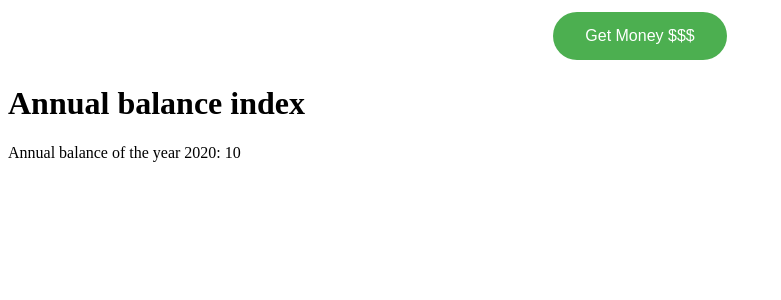
After one commit to DrOeter/vereinsverwaltung, a Symfony app: template templates/annual_balance/index.html.twig in a window 1280 px wide. The commit adds this page. Shown: the top 300 px of the page, without its empty margins (0-781 px from the left). Run offline with Twig, Linux system fonts and the light colour scheme; the template is opened without the code that fills it: most values are stand-ins (such as "Sample title", 1, 10 or a date in 2020); some libraries are stand-ins or nearby versions.

Commit message:
modified:   config/packages/twig.yaml 	new file:   public/mrkrabs/mrkrabs.png 	new file:   src/Controller/AnnualBalanceController.php 	modified:   src/Form/AccountType.php 	modified:   src/Repository/AccountActivityRepository.php 	modified:   src/Service/AccountingSimulationService.php 	modified:   templates/account/index.html.twig 	new file:   templates/annual_balance/index.html.twig 	modified:   templates/base.html.twig

```diff
--- a/templates/account/index.html.twig
+++ b/templates/account/index.html.twig
@@ -13,6 +13,7 @@
                 <th>AccountHolderName</th>
                 <th>AccountType</th>
                 <th>StatusOfAccount</th>
+                <th>User</th>
                 <th>actions</th>
             </tr>
         </thead>
@@ -24,6 +25,7 @@
                 <td>{{ account.accountHolderName }}</td>
                 <td>{{ account.accountType }}</td>
                 <td>{{ account.statusOfAccount }}</td>
+                <td>{{ account.user.userName }}</td>
                 <td>
                     <a href="{{ path('app_account_show', {'id': account.id}) }}">show</a>
                     <a href="{{ path('app_account_edit', {'id': account.id}) }}">edit</a>
--- /dev/null
+++ b/templates/annual_balance/index.html.twig
@@ -0,0 +1,11 @@
+{% extends 'base.html.twig' %}
+
+{% block title %}AccountActivity index{% endblock %}
+
+{% block body %}
+    <h1>Annual balance index</h1>
+
+    <div>
+        Annual balance of the year {{ year }}: {{ annualBalance }}
+    </div>
+{% endblock %}
--- a/templates/base.html.twig
+++ b/templates/base.html.twig
@@ -9,11 +9,106 @@
             {{ encore_entry_link_tags('app') }}
         {% endblock %}
 
+        <style>
+            .center {
+                display: flex;
+                justify-content: center;
+                align-items: center;
+                /* height: 100vh; */
+            }
+            .button {
+                background-color: #4CAF50; /* Green */
+                border: none;
+                color: white;
+                padding: 15px 32px;
+                text-align: center;
+                text-decoration: none;
+                display: inline-block;
+                font-size: 16px;
+                margin: 4px 2px;
+                cursor: pointer;
+                border-radius: 25px;
+            }
+
+            .notification {
+                position: fixed;
+                bottom: 20px;
+                right: 20px;
+                background-color: #f1f1f1;
+                border: 1px solid #ccc;
+                border-radius: 5px;
+                padding: 10px;
+                z-index: 1;
+            }
+
+            .notification img {
+                max-width: 500px;
+                max-height: 500px;
+                margin-right: 10px;
+            }
+
+            .close-button {
+                position: absolute;
+                top: 5px;
+                right: 10px;
+                color: #aaa;
+                font-size: 20px;
+                font-weight: bold;
+                cursor: pointer;
+            }
+        </style>
+
         {% block javascripts %}
             {{ encore_entry_script_tags('app') }}
         {% endblock %}
     </head>
     <body>
-        {% block body %}{% endblock %}
+        <div id="myNotification" class="notification" style="display: none;">
+            <img src="http://127.0.0.1:8000/mrkrabs/mrkrabs.png" alt="Notification Image">
+            <p>Success</p>
+            <span class="close-button" onclick="closeNotification()">&times;</span>
+        </div>
+        <div class="center">
+		    <button id="getMoneyButton" class="button">Get Money $$$</button>
+	    </div>
+        {% block body %}
+
+        {% endblock %}
+        <script>
+            const getMoneyButton = document.getElementById("getMoneyButton");
+
+async function fetchData(url) {
+  const response = await fetch(url);
+  const data = await response.json();
+  return data;
+}
+            // Attach an event listener to the button
+            getMoneyButton.addEventListener("click", function() {
+                //
+                fetchData("{{ path('app_annual_balance_get_money') }}")
+                    .then(data => {
+                        console.log(data);
+                    })
+                    .catch(error => {
+                        console.error(error);
+                    });
+
+
+                showNotification();
+            });
+
+            function showNotification() {
+                const notification = document.getElementById("myNotification");
+                notification.style.display = "block";
+                setTimeout(() => {
+                    notification.style.display = "none";
+                }, 5000); // hide the notification after 5 seconds
+            }
+
+            function closeNotification() {
+                const notification = document.getElementById("myNotification");
+                notification.style.display = "none";
+            }
+        </script>
     </body>
 </html>
```
Also changed, not shown: src/Controller/AnnualBalanceController.php (added, +43 -0 lines), src/Form/AccountType.php (+12 -0 lines), src/Repository/AccountActivityRepository.php (+15 -14 lines), src/Service/AccountingSimulationService.php (+26 -1 lines), public/mrkrabs/mrkrabs.png (added), 1 other file.
